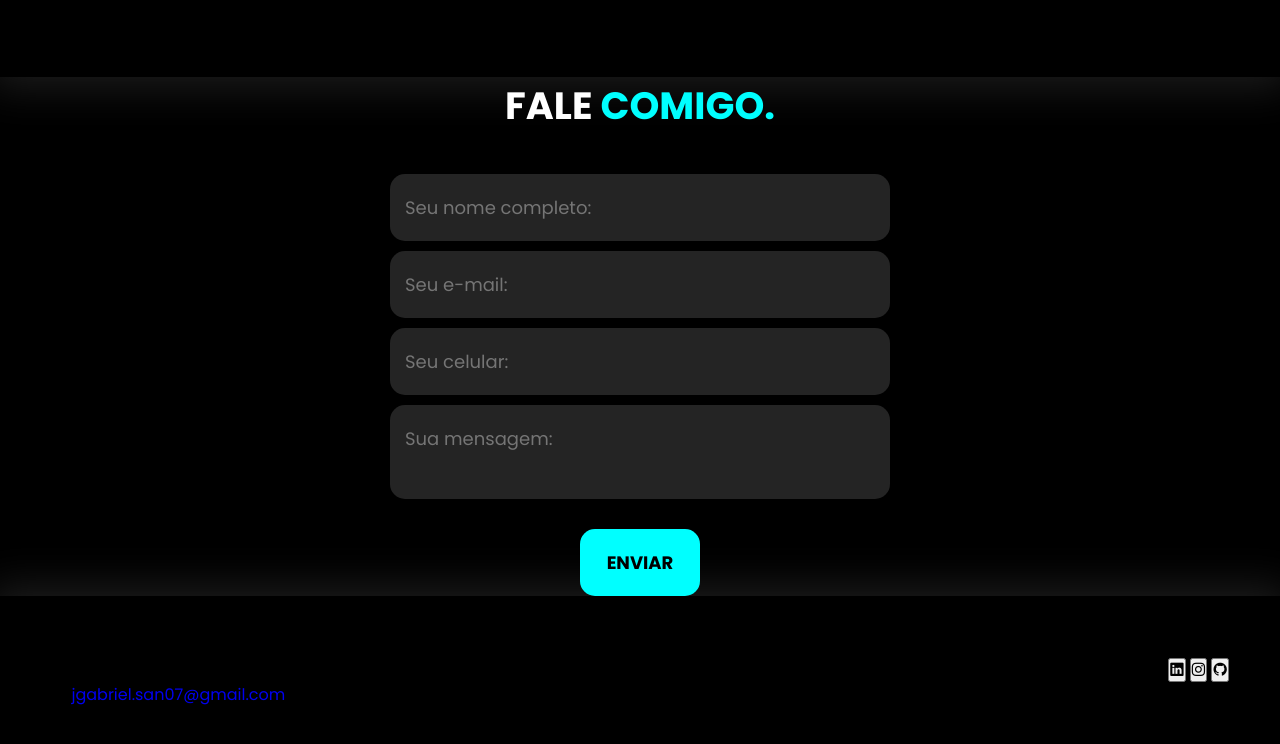
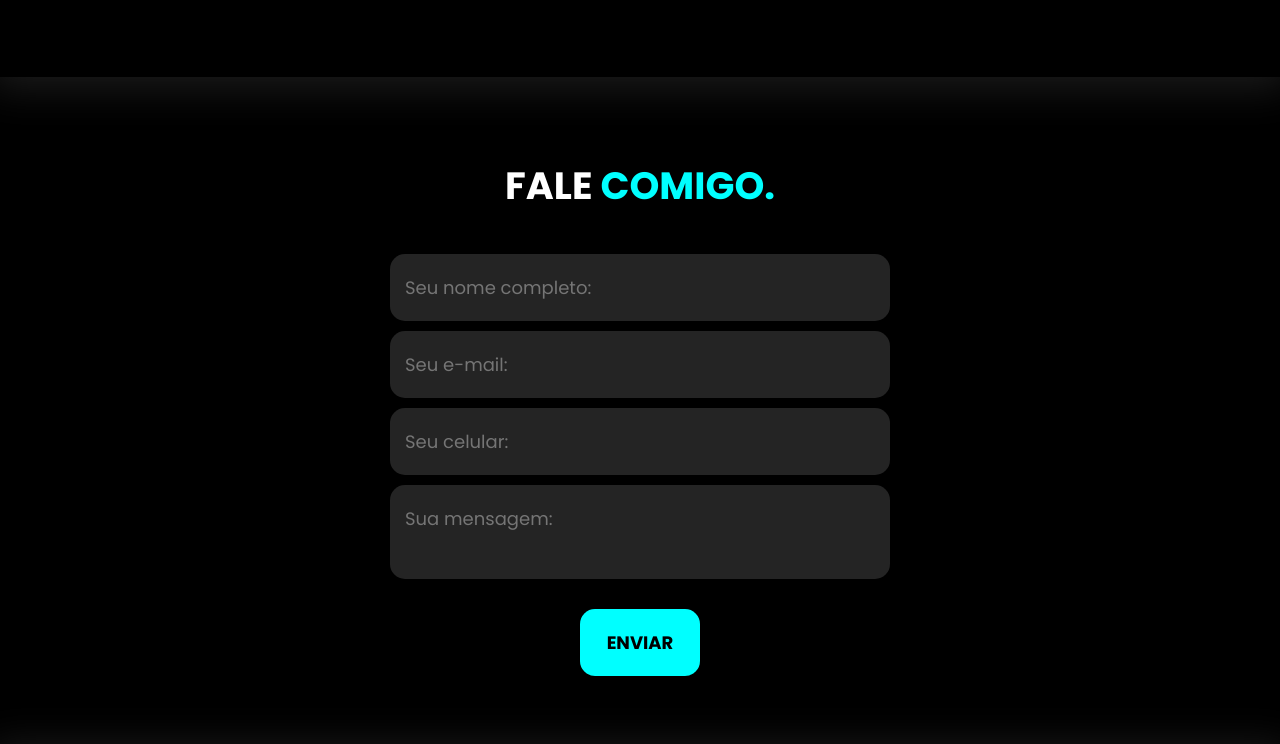
Before and after one commit to GabrielSan06/Meu-Portfolio, a plain HTML site: page index.html in a window 1280 px wide. Shown: the part 3136-3880 px from the top of the page. Drawn offline with nearby package versions, Linux system fonts and the light colour scheme.

Commit message:
Estrutura finalizada

```diff
--- a/index.html
+++ b/index.html
@@ -170,7 +170,7 @@
             </div> <!-- interface -->
         </section> <!-- portfolio -->
 
-        <section class="formuario">
+        <section class="formulario">
             <div class="interface">
                 <h2 class="titulo">FALE <span>COMIGO.</span></h2>
 
@@ -212,7 +212,7 @@
                 </div>
             </div>
 
-            <div class="line-footer">
+            <div class="line-footer borda">
                 <p><i class="bi bi-envelope-fill"></i> <a href="mailto:jgabriel.san07@gmail.com">jgabriel.san07@gmail.com</a></p>
             </div>
         </div>
--- a/style.css
+++ b/style.css
@@ -212,7 +212,7 @@ section.sobre .flex{
     text-align: justify;  /* Deixando o final da linha do texto todas alinhadas */
 }
 
-.sobre .txt-sobre .btn-social button{
+.btn-social button{
     width: 60px;
     height: 60px;
     border-radius: 50%;
@@ -283,7 +283,6 @@ section.portfolio .flex{
 /* ESTILO DO FORMULÁRIO */
 section.formulario{
     padding: 80px 4%;
-
 }
 
 form{
@@ -338,5 +337,22 @@ footer{
 }
 
 footer .flex{
-      justify-content: space-between;
+    justify-content: space-between;
 }
+
+footer .line-footer{
+    padding: 20px 0;
+}
+
+.borda{
+    border-top: 2px solid #00ffff;
+}
+
+footer .line-footer p i{
+    color: #00ffff;
+    font-size: 22px;
+}
+
+footer .line-footer p a{
+    color: #fff;
+}
```
